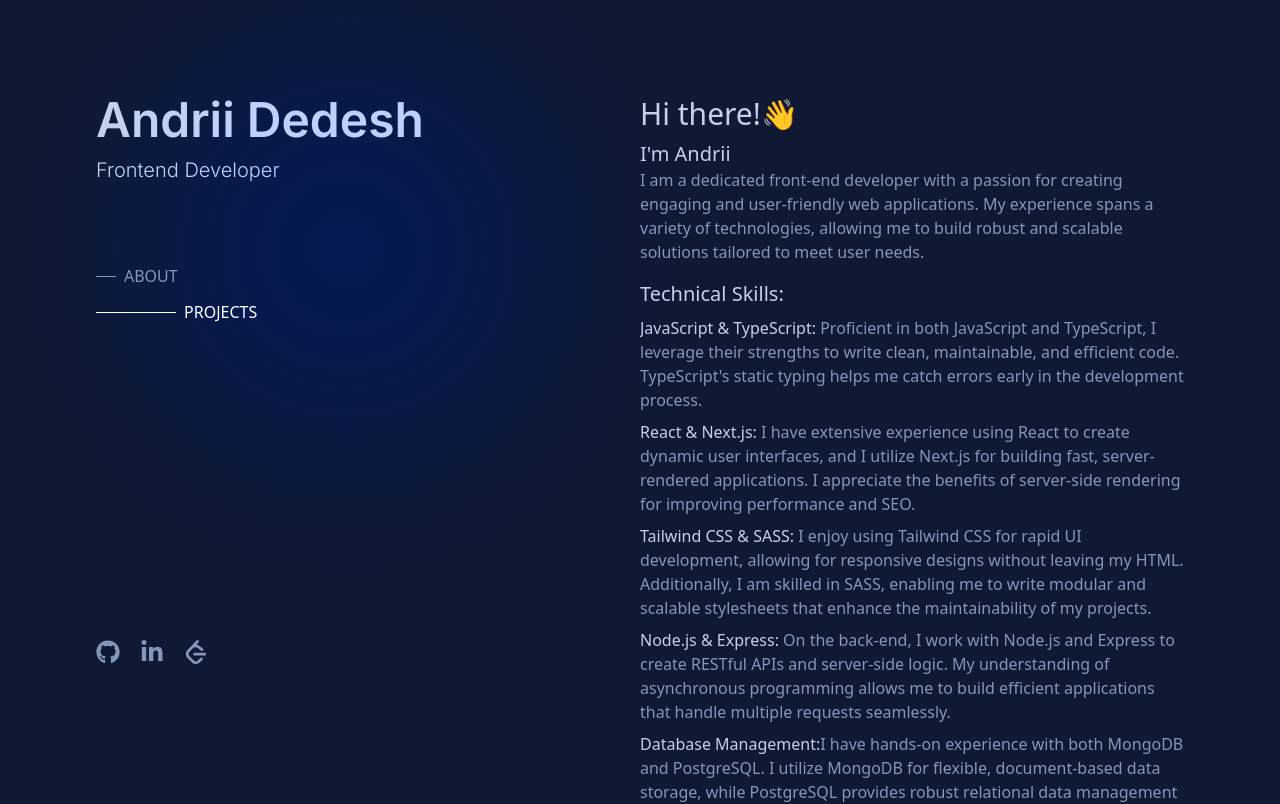
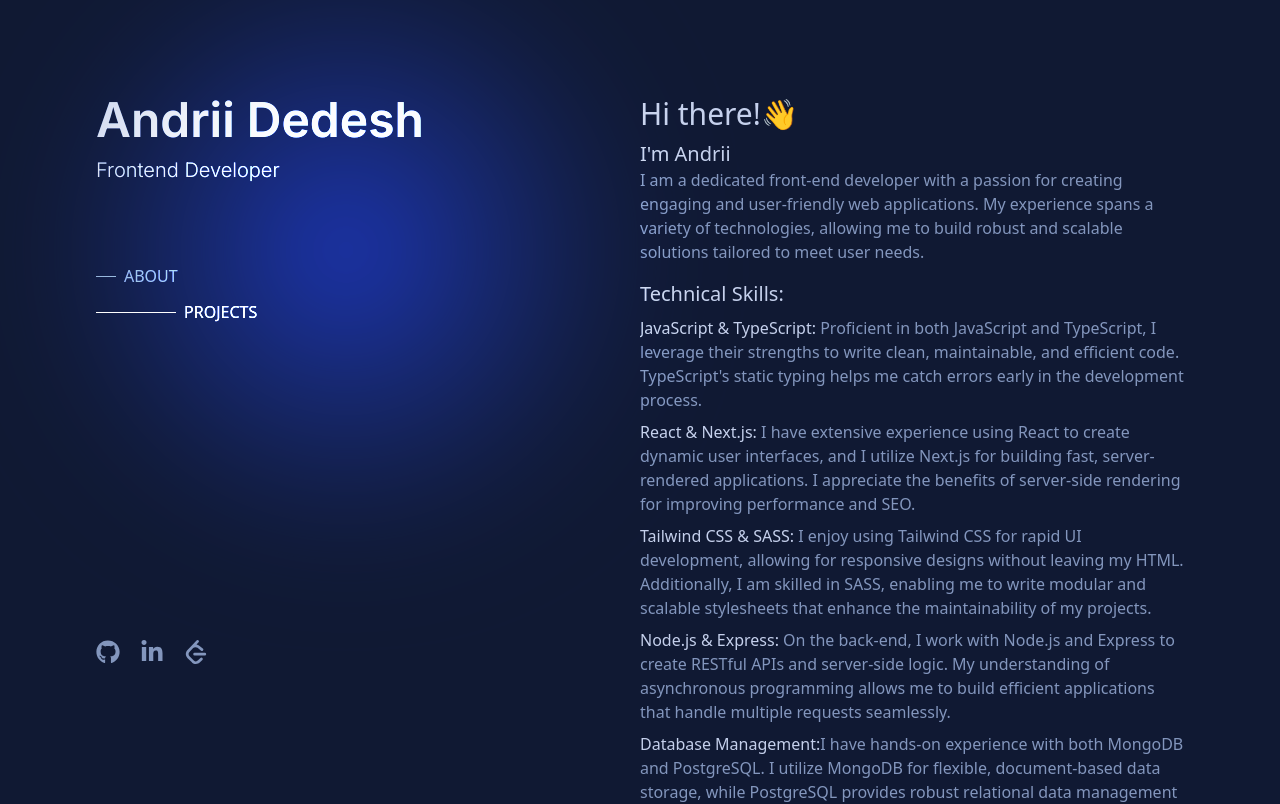
Before and after one commit to khayise/portfoilio, a React (Vite) app: page / in a window 1280 px wide. Shown: the top 804 px of the page. Built offline with nearby package versions, Linux system fonts and the light colour scheme.

Commit message:
cursor fix

```diff
--- a/src/Components/Cursor.tsx
+++ b/src/Components/Cursor.tsx
@@ -30,11 +30,11 @@ export const Cursor: React.FC<Props> = ({}) => {
 	return (
 		<>
 			<motion.div
-				className="hidden md:block fixed h-[500px] w-[500px] cursor z-50 rounded-full pointer-events-none "
+				className=" fixed h-[500px] w-[500px] cursor z-50 rounded-full pointer-events-none "
 				animate={{
 					x: mouse.x,
 					y: mouse.y,
-					mixBlendMode: 'saturation',
+					// mixBlendMode: 'saturation',
 				}}
 				transition={{ type: 'smooth', duration: 0 }}>
 				Cursor
--- a/src/index.css
+++ b/src/index.css
@@ -17,6 +17,7 @@ body {
 	.cursor {
 		background: rgb(34, 58, 154);
 		background: radial-gradient(circle, rgb(121, 151, 208), rgba(16, 26, 51, 1));
+		mix-blend-mode: color-dodge;
 		filter: blur(70px);
 		/* opacity: 0.8; */
 	}
```
Lines whose indentation alone changed are shown as unchanged.
